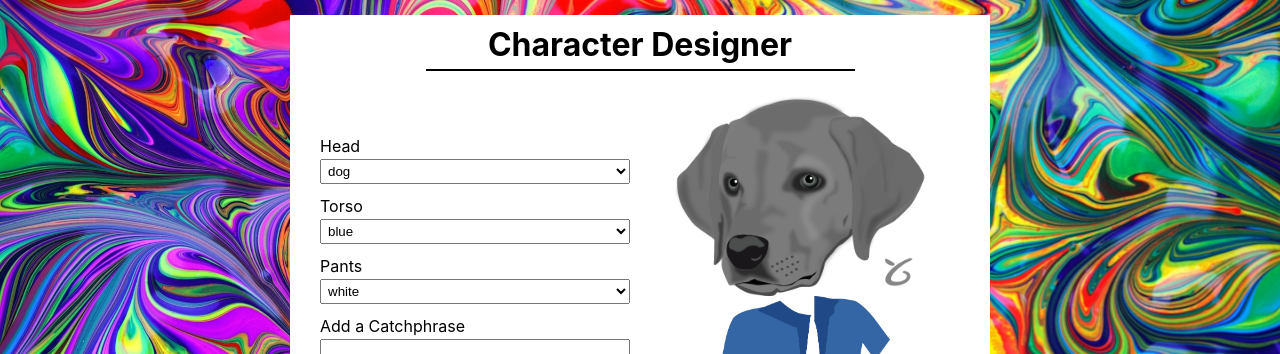
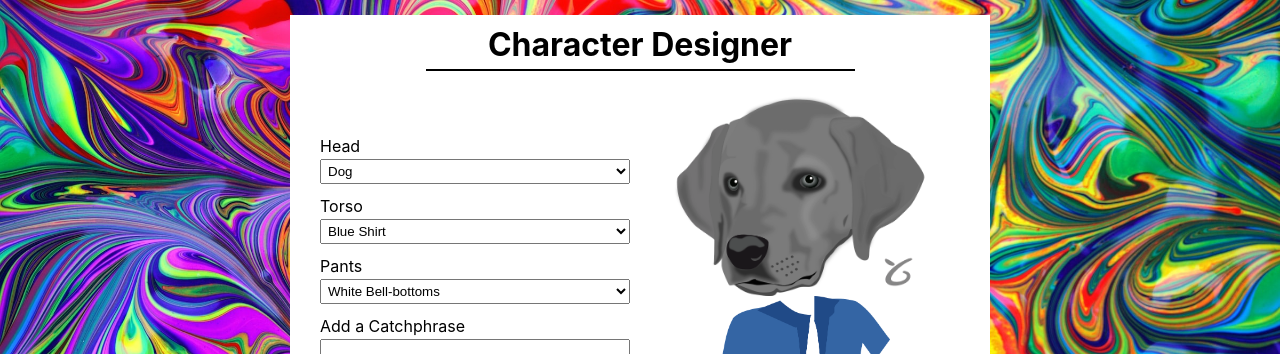
Before and after one commit to david-qz/react-character-designer, a React (Create React App) app: page / in a window 1280 px wide. Shown: the top 354 px of the page. Built offline with nearby package versions, Linux system fonts and the light colour scheme.

Commit message:
Define character options at root of App
It didn't feel right hardcoding the options in the Controls component.
Also this adds the ability to have a separate option label from the
option value.

```diff
--- a/src/components/App/App.js
+++ b/src/components/App/App.js
@@ -3,6 +3,8 @@ import { useState } from 'react';
 import Character from '../Character/Character';
 import Controls from '../Controls/Controls';
 import Stats from '../Stats/Stats';
+
+import options from '../../options';
 
 function useCharacterState() {
   const [character, setCharacter] = useState({
@@ -64,6 +66,7 @@ function App() {
         setCharacterTorso={setCharacterTorso}
         setCharacterPants={setCharacterPants}
         addCatchphrase={addCatchphrase}
+        options={options}
       />
       <Character character={character} />
       <Stats stats={stats} catchphrases={character.catchphrases} />
--- a/src/components/Controls/Controls.js
+++ b/src/components/Controls/Controls.js
@@ -2,24 +2,31 @@ import './Controls.css';
 import LabeledSelect from '../LabeledSelect/LabeledSelect';
 import TextEntry from '../TextEntry/TextEntry';
 
-export default function Controls({ character, setCharacterHead, setCharacterTorso, setCharacterPants, addCatchphrase }) {
+export default function Controls({
+  character,
+  setCharacterHead,
+  setCharacterTorso,
+  setCharacterPants,
+  addCatchphrase,
+  options
+}) {
   return (
     <div className='Controls'>
       <LabeledSelect
         label="Head"
-        options={['bird', 'dog', 'duck', 'horse']}
+        options={options.head}
         value={character.head}
         onChange={setCharacterHead}
       />
       <LabeledSelect
         label="Torso"
-        options={['blue', 'dress', 'pink', 'red']}
+        options={options.torso}
         value={character.torso}
         onChange={setCharacterTorso}
       />
       <LabeledSelect
         label="Pants"
-        options={['blue', 'dog', 'leg', 'white']}
+        options={options.pants}
         value={character.pants}
         onChange={setCharacterPants}
       />
--- a/src/components/LabeledSelect/LabeledSelect.js
+++ b/src/components/LabeledSelect/LabeledSelect.js
@@ -3,11 +3,11 @@ export default function LabeledSelect({ label, options, value, onChange }) {
     <label className='LabeledSelect'>
       {label}
       <select onChange={(e) => onChange(e.target.value)} value={value}>
-        {options.map((option) => {
-          return <option key={option} value={option}>
-            {option}
-          </option>;
-        })}
+        {
+          Object.entries(options).map(([key, value]) => {
+            return <option key={value} value={value}>{key}</option>;
+          })
+        }
       </select>
     </label>
   );
--- /dev/null
+++ b/src/options.js
@@ -0,0 +1,22 @@
+const options = {
+  head: {
+    Dog: 'dog',
+    Horse: 'horse',
+    Duck: 'duck',
+    Bird: 'bird'
+  },
+  torso: {
+    'Blue Shirt': 'blue',
+    'Red Shirt': 'red',
+    'Pink Shirt': 'pink',
+    'Pink Dress': 'dress'
+  },
+  pants: {
+    'White Bell-bottoms': 'white',
+    Leg: 'leg',
+    'Cool Jeans': 'blue',
+    'Dog Walk': 'dog'
+  }
+};
+
+export default options;
```
